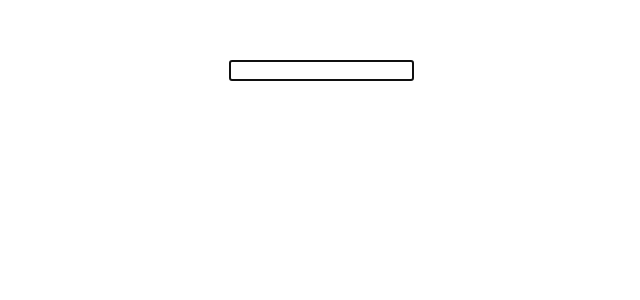
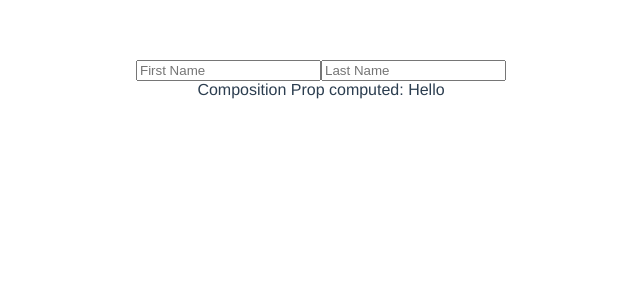
Before and after one commit to dattruong88vn/education-vue3js, a Vue app in the folder vue-composition/: page / in a window 1280 px wide. Shown: the top 300 px of the page, without its empty margins (319-959 px from the left). Built offline with nearby package versions, Linux system fonts and the light colour scheme.

Commit message:
setup function with props

```diff
--- a/vue-composition/src/App.vue
+++ b/vue-composition/src/App.vue
@@ -1,14 +1,14 @@
 <template>
-  <TemplateRef />
+  <Person />
 </template>
 
 <script>
-import TemplateRef from "./components/TemplateRef.vue";
+import Person from "./components/Person.vue";
 
 export default {
   name: "App",
   components: {
-    TemplateRef,
+    Person,
   },
 };
 </script>
--- /dev/null
+++ b/vue-composition/src/components/Person.vue
@@ -0,0 +1,30 @@
+<template>
+  <div>
+    <input type="text" placeholder="First Name" v-model="cFirstName" />
+    <input type="text" placeholder="Last Name" v-model="cLastName" />
+    <br />
+    <PersonChild :firstName="cFirstName" :lastName="cLastName" />
+  </div>
+</template>
+
+<script>
+import { reactive, toRefs } from "vue";
+import PersonChild from "./PersonChild.vue";
+
+export default {
+  name: "Person-Props",
+  components: { PersonChild },
+  setup() {
+    const profile = reactive({
+      cFirstName: "",
+      cLastName: "",
+    });
+
+    return {
+      ...toRefs(profile),
+    };
+  },
+};
+</script>
+
+<style scoped></style>
--- /dev/null
+++ b/vue-composition/src/components/PersonChild.vue
@@ -0,0 +1,30 @@
+<template>
+  <div>Composition Prop computed: Hello {{ cFullName }}</div>
+</template>
+
+<script>
+import { computed } from "vue";
+
+export default {
+  name: "Person-Child",
+  props: {
+    firstName: {
+      type: String,
+    },
+    lastName: {
+      type: String,
+    },
+  },
+  setup(props) {
+    const cFullName = computed(() => {
+      return `${props.firstName} ${props.lastName}`;
+    });
+
+    return {
+      cFullName,
+    };
+  },
+};
+</script>
+
+<style scoped></style>
```
Also changed, not shown: 1 other file (tests, documents, lock files or other folders).
